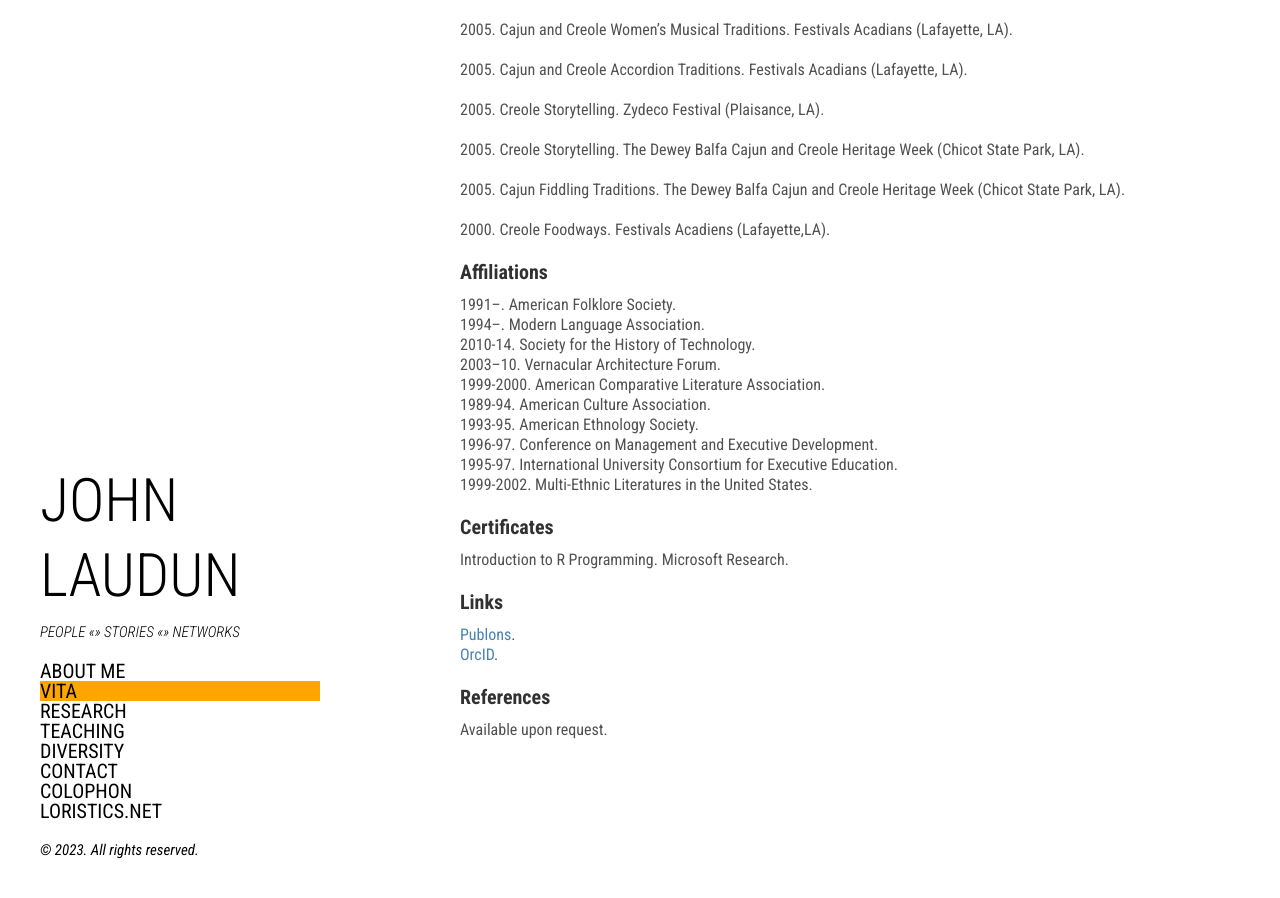
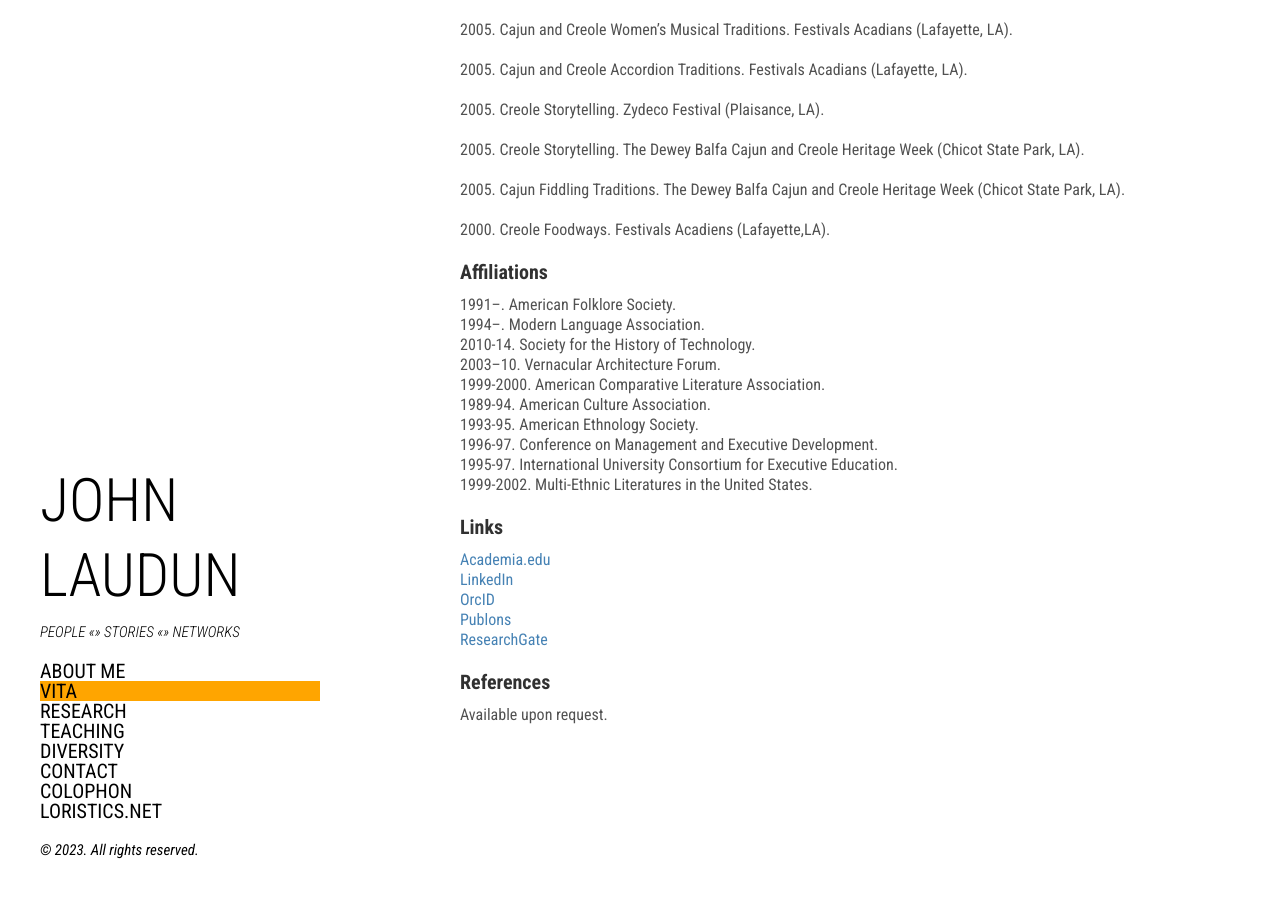
Before and after one commit to johnlaudun/blog, a Jekyll site: the page built from vita.md, in a window 1280 px wide and 900 px high, scrolled down 15196 px. Built offline with Jekyll 4.4.1, drawn with Linux system fonts in a browser that asks for light colours.

```diff
--- a/vita.md
+++ b/vita.md
@@ -687,15 +687,15 @@ Reviewer, Utah State University Press.
 1995-97. International University Consortium for Executive Education.
 1999-2002. Multi-Ethnic Literatures in the United States.
 
-## Certificates
+## Links
 
-Introduction to R Programming. Microsoft Research.
+[Academia.edu](https://louisiana.academia.edu/JohnLaudun)
+[LinkedIn](https://www.linkedin.com/in/johnlaudun/)
+[OrcID](https://orcid.org/0000-0002-7555-7562)
+[Publons](https://publons.com/researcher/1741597/john-laudun/)
+[ResearchGate](https://www.researchgate.net/profile/John-Laudun)
 
 
-## Links
-
-[Publons](https://publons.com/researcher/1741597/john-laudun/).
-[OrcID](https://orcid.org/0000-0002-7555-7562).
 
 
 ## References
```
Also changed, not shown: diversity.md (+11 -5 lines), research.md (+43 -15 lines).
